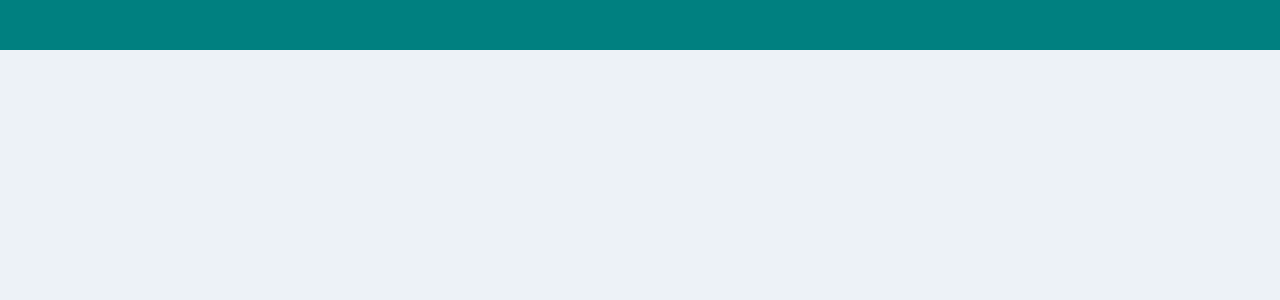
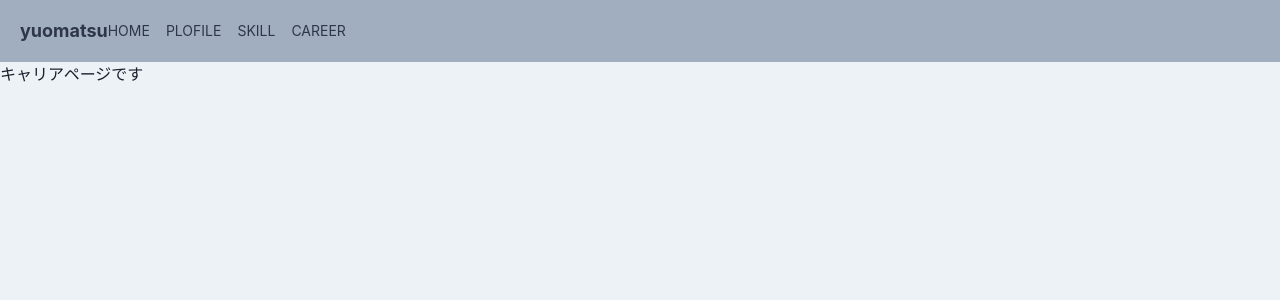
Before and after one commit to yuomatsu/portfolio, a React (Create React App) app: page /career in a window 1280 px wide. Shown: the top 300 px of the page. Built offline with nearby package versions, Linux system fonts and the light colour scheme.

Commit message:
ヘッダー、ハンバーガーメニュー作成

```diff
--- a/package.json
+++ b/package.json
@@ -3,6 +3,7 @@
   "version": "0.1.0",
   "private": true,
   "dependencies": {
+    "@chakra-ui/icons": "^1.1.7",
     "@chakra-ui/react": "^1.8.5",
     "@emotion/react": "^11.8.1",
     "@emotion/styled": "^11.8.1",
--- a/src/components/organisms/layout/Header.tsx
+++ b/src/components/organisms/layout/Header.tsx
@@ -1,5 +1,56 @@
 import { memo, VFC } from "react";
+import { Box, Button, Drawer, DrawerBody, DrawerContent, DrawerOverlay, Flex, Heading, IconButton, Link, useDisclosure } from "@chakra-ui/react";
+import {HamburgerIcon} from "@chakra-ui/icons"
 
 export const Header: VFC = memo(() => {
-    return <div style={{ height: "50px", backgroundColor: "teal" }}></div>
+    const {isOpen, onOpen, onClose} = useDisclosure();
+    return (
+        <>
+        <Flex
+            as="nav"
+            bg="gray.400"
+            color="gray.700"
+            align="center"
+            justify="space-between"
+            padding={{base: 3, md: 5 }}
+        >
+            <Flex as="a" _hover={{cursor: "pointer"}}>
+                <Heading as="h1" fontSize={{ base: "md", md: "lg" }}>
+                    yuomatsu
+                </Heading>
+            </Flex>
+            <Flex align="center" fontSize="sm" flexGrow={2} display={{ base: "none", md: "flex" }}>
+                <Box pr={4}>
+                    <Link>HOME</Link>
+                </Box>
+                <Box pr={4}>
+                    <Link>PLOFILE</Link>
+                </Box>
+                <Box pr={4}>
+                    <Link>SKILL</Link>
+                </Box>
+                <Box pr={4}>
+                    <Link>CAREER</Link>
+                </Box>
+            </Flex>
+                <IconButton aria-label="メニューボタン" icon={<HamburgerIcon />}
+                size="lg" variant="unstyled" display={{ base: "block", md: "none"}}
+                onClick={onOpen}
+                />
+        </Flex>
+        <Drawer placement="left" size="xs" onClose={onClose} isOpen={isOpen}>
+            <DrawerOverlay>
+                <DrawerContent>
+                    <DrawerBody p={0} bg="gray.100">
+                        <Button w="100%">HOME</Button>
+                        <Button w="100%">PROFILE</Button>
+                        <Button w="100%">SKILL</Button>
+                        <Button w="100%">CAREER</Button>
+                    </DrawerBody>
+                </DrawerContent>
+            </DrawerOverlay>
+
+        </Drawer>
+        </>
+    )
 })
--- a/src/components/templates/HeaderLayout.tsx
+++ b/src/components/templates/HeaderLayout.tsx
@@ -11,7 +11,7 @@ export const HeaderLayout: VFC<Props> = memo((props) => {
     return (
         <>
         <Header />
-        {}
+        {children}
         </>
     );
 });
```
Also changed, not shown: 1 other file (tests, documents, lock files or other folders).
